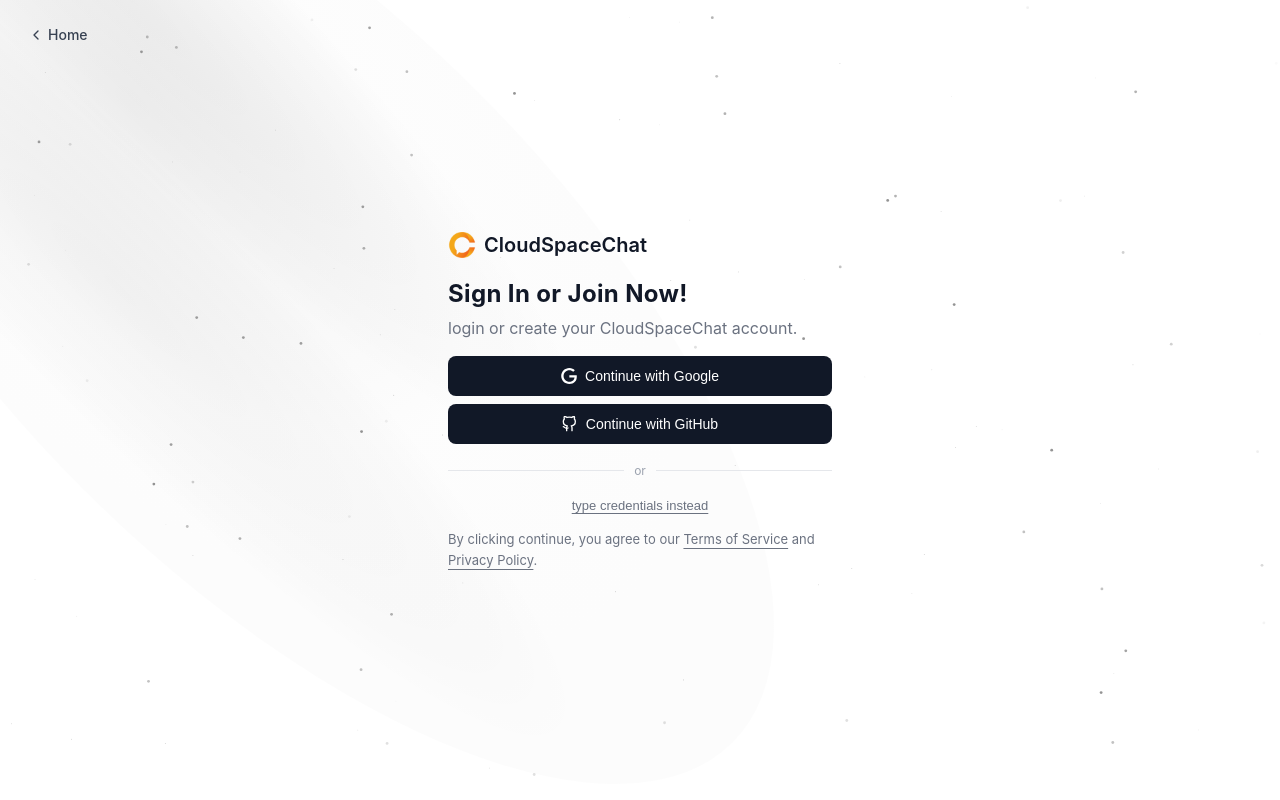
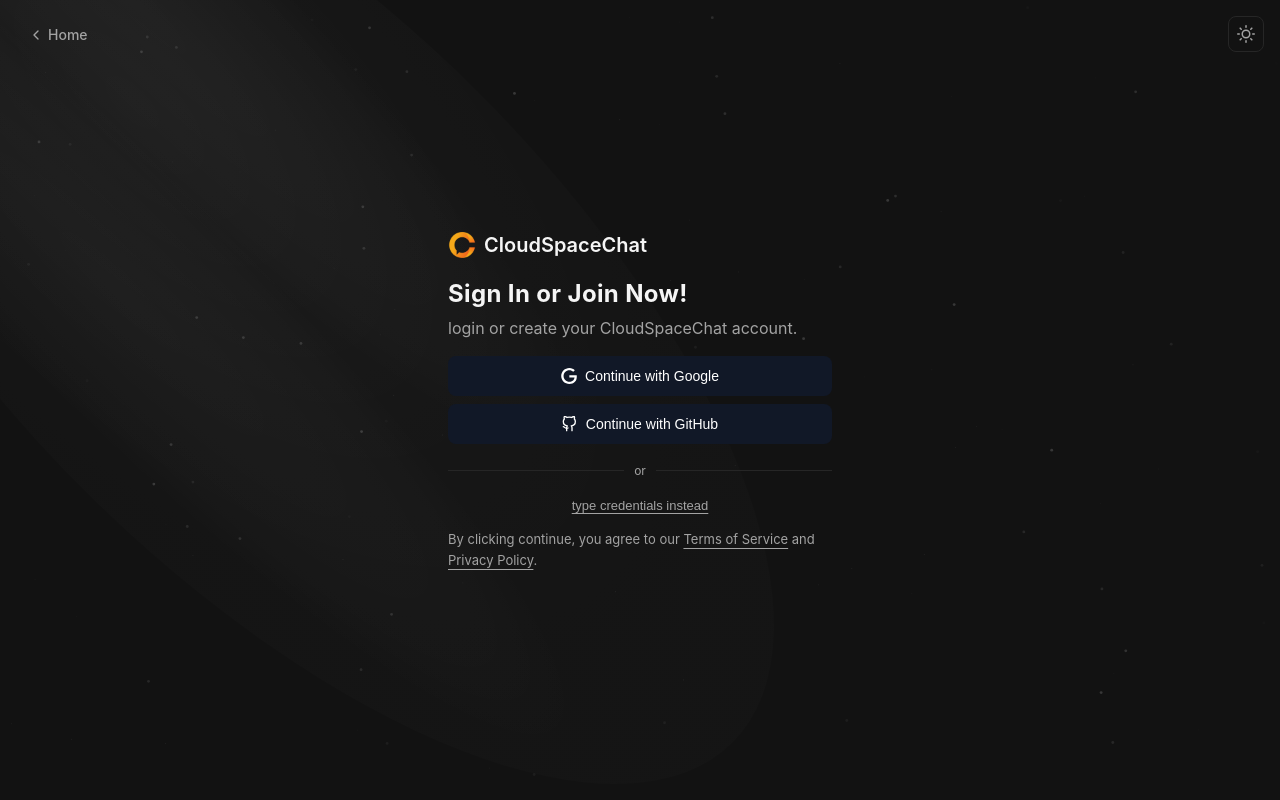
Before and after one commit to MrDino-Tz/CloudSpaceChat, a React (Vite) app: page /auth in a window 1280 px wide. Built offline with nearby package versions, Linux system fonts and the light colour scheme; no server answers.

Commit message:
theme default:dark

```diff
--- a/src/components/ui/AuthPage.css
+++ b/src/components/ui/AuthPage.css
@@ -3,7 +3,7 @@
   width: 100vw;
   height: 100vh;
   overflow: hidden;
-  background-color: #fff;
+  background-color: var(--bg-white);
   font-family: 'Inter', -apple-system, BlinkMacSystemFont, 'Segoe UI', sans-serif;
 }
 
@@ -84,13 +84,35 @@
   cursor: pointer;
   font-size: 14px;
   font-weight: 500;
-  color: #374151;
+  color: var(--text-secondary);
   text-decoration: none;
   transition: background-color 0.15s;
 }
 
 .auth-back-btn:hover {
-  background-color: #f3f4f6;
+  background-color: var(--hover-bg);
+}
+
+.auth-theme-toggle {
+  position: absolute;
+  top: 16px;
+  right: 16px;
+  width: 36px;
+  height: 36px;
+  display: flex;
+  align-items: center;
+  justify-content: center;
+  border: 1px solid var(--border-color);
+  background: var(--bg-white);
+  border-radius: 8px;
+  cursor: pointer;
+  color: var(--text-secondary);
+  transition: color 0.15s, background-color 0.15s, border-color 0.15s;
+}
+
+.auth-theme-toggle:hover {
+  color: var(--text-main);
+  background: var(--hover-bg);
 }
 
 .auth-card {
@@ -116,7 +138,7 @@
 .auth-brand-name {
   font-size: 20px;
   font-weight: 600;
-  color: #111827;
+  color: var(--text-main);
   margin: 0;
 }
 
@@ -130,13 +152,13 @@
   font-size: 24px;
   font-weight: 700;
   letter-spacing: 0.015em;
-  color: #111827;
+  color: var(--text-main);
   margin: 0;
 }
 
 .auth-heading p {
   font-size: 16px;
-  color: #6b7280;
+  color: var(--text-secondary);
   margin: 0;
 }
 
@@ -177,12 +199,12 @@
 .auth-divider-line {
   flex: 1;
   height: 1px;
-  background-color: #e5e7eb;
+  background-color: var(--border-color);
 }
 
 .auth-divider-text {
   font-size: 12px;
-  color: #9ca3af;
+  color: var(--text-secondary);
   white-space: nowrap;
 }
 
@@ -191,7 +213,7 @@
   border: none;
   cursor: pointer;
   font-size: 13px;
-  color: #6b7280;
+  color: var(--text-secondary);
   text-align: center;
   text-decoration: underline;
   text-underline-offset: 3px;
@@ -200,24 +222,24 @@
 }
 
 .auth-creds-link:hover {
-  color: #111827;
+  color: var(--text-main);
 }
 
 .auth-legal {
   font-size: 13px;
-  color: #6b7280;
+  color: var(--text-secondary);
   line-height: 1.6;
 }
 
 .auth-legal a {
-  color: #6b7280;
+  color: var(--text-secondary);
   text-decoration: underline;
   text-underline-offset: 4px;
   transition: color 0.15s;
 }
 
 .auth-legal a:hover {
-  color: #111827;
+  color: var(--text-main);
 }
 
 /* ── Modal ── */
@@ -391,3 +413,17 @@
   background: #3b1111;
   color: #fca5a5;
 }
+
+html[data-theme="dark"] .auth-glow-1 {
+  background: radial-gradient(68.54% 68.72% at 55.02% 31.46%, rgba(255,255,255,0.05) 0, rgba(255,255,255,0.02) 50%, rgba(255,255,255,0.01) 80%);
+}
+
+html[data-theme="dark"] .auth-glow-2,
+html[data-theme="dark"] .auth-glow-3 {
+  background: radial-gradient(50% 50% at 50% 50%, rgba(255,255,255,0.03) 0, rgba(255,255,255,0.01) 80%, transparent 100%);
+}
+
+html[data-theme="dark"] .auth-particles canvas {
+  opacity: 0.4;
+  filter: invert(1);
+}
--- a/src/components/ui/AuthPage.jsx
+++ b/src/components/ui/AuthPage.jsx
@@ -3,6 +3,7 @@
 import { signInWithPopup, GoogleAuthProvider, GithubAuthProvider, signInWithEmailAndPassword, createUserWithEmailAndPassword } from 'firebase/auth';
 import { auth } from '@/lib/firebase';
 import { useAuth } from '@/contexts/AuthContext';
+import { applyTheme, getLocalSettings, saveLocalSettings } from '@/lib/settingsService';
 import './AuthPage.css';
 
 // ─── Particle Canvas ────────────────────────────────────────────────────────
@@ -140,6 +141,24 @@
   </svg>
 );
 
+const SunIcon = (props) => (
+  <svg xmlns="http://www.w3.org/2000/svg" viewBox="0 0 24 24" fill="none"
+    stroke="currentColor" strokeWidth="2" strokeLinecap="round" strokeLinejoin="round" {...props}>
+    <circle cx="12" cy="12" r="5" />
+    <line x1="12" y1="1" x2="12" y2="3" /><line x1="12" y1="21" x2="12" y2="23" />
+    <line x1="4.22" y1="4.22" x2="5.64" y2="5.64" /><line x1="18.36" y1="18.36" x2="19.78" y2="19.78" />
+    <line x1="1" y1="12" x2="3" y2="12" /><line x1="21" y1="12" x2="23" y2="12" />
+    <line x1="4.22" y1="19.78" x2="5.64" y2="18.36" /><line x1="18.36" y1="5.64" x2="19.78" y2="4.22" />
+  </svg>
+);
+
+const MoonIcon = (props) => (
+  <svg xmlns="http://www.w3.org/2000/svg" viewBox="0 0 24 24" fill="none"
+    stroke="currentColor" strokeWidth="2" strokeLinecap="round" strokeLinejoin="round" {...props}>
+    <path d="M21 12.79A9 9 0 1 1 11.21 3 7 7 0 0 0 21 12.79z" />
+  </svg>
+);
+
 const XIcon = (props) => (
   <svg xmlns="http://www.w3.org/2000/svg" viewBox="0 0 24 24" fill="none"
     stroke="currentColor" strokeWidth="2" strokeLinecap="round" strokeLinejoin="round" {...props}>
@@ -247,6 +266,23 @@
 export function AuthPage() {
   const [showModal, setShowModal] = useState(false);
   const [error, setError] = useState('');
+  const [isDark, setIsDark] = useState(() => {
+    const s = getLocalSettings();
+    return s.theme === 'dark';
+  });
+
+  useEffect(() => {
+    applyTheme(isDark ? 'dark' : 'light');
+  }, []);
+
+  const toggleTheme = () => {
+    const next = isDark ? 'light' : 'dark';
+    setIsDark(!isDark);
+    applyTheme(next);
+    const s = getLocalSettings();
+    s.theme = next;
+    saveLocalSettings(s);
+  };
 
   const signInWithGoogle = async () => {
     try {
@@ -285,6 +321,10 @@
           <ChevronLeft style={{ width: 16, height: 16 }} />
           Home
         </Link>
+
+        <button className="auth-theme-toggle" onClick={toggleTheme} aria-label="Toggle theme">
+          {isDark ? <SunIcon style={{ width: 18, height: 18 }} /> : <MoonIcon style={{ width: 18, height: 18 }} />}
+        </button>
 
         <div className="auth-card">
           {/* Brand */}
```
Also changed, not shown: src/lib/settingsService.js.
